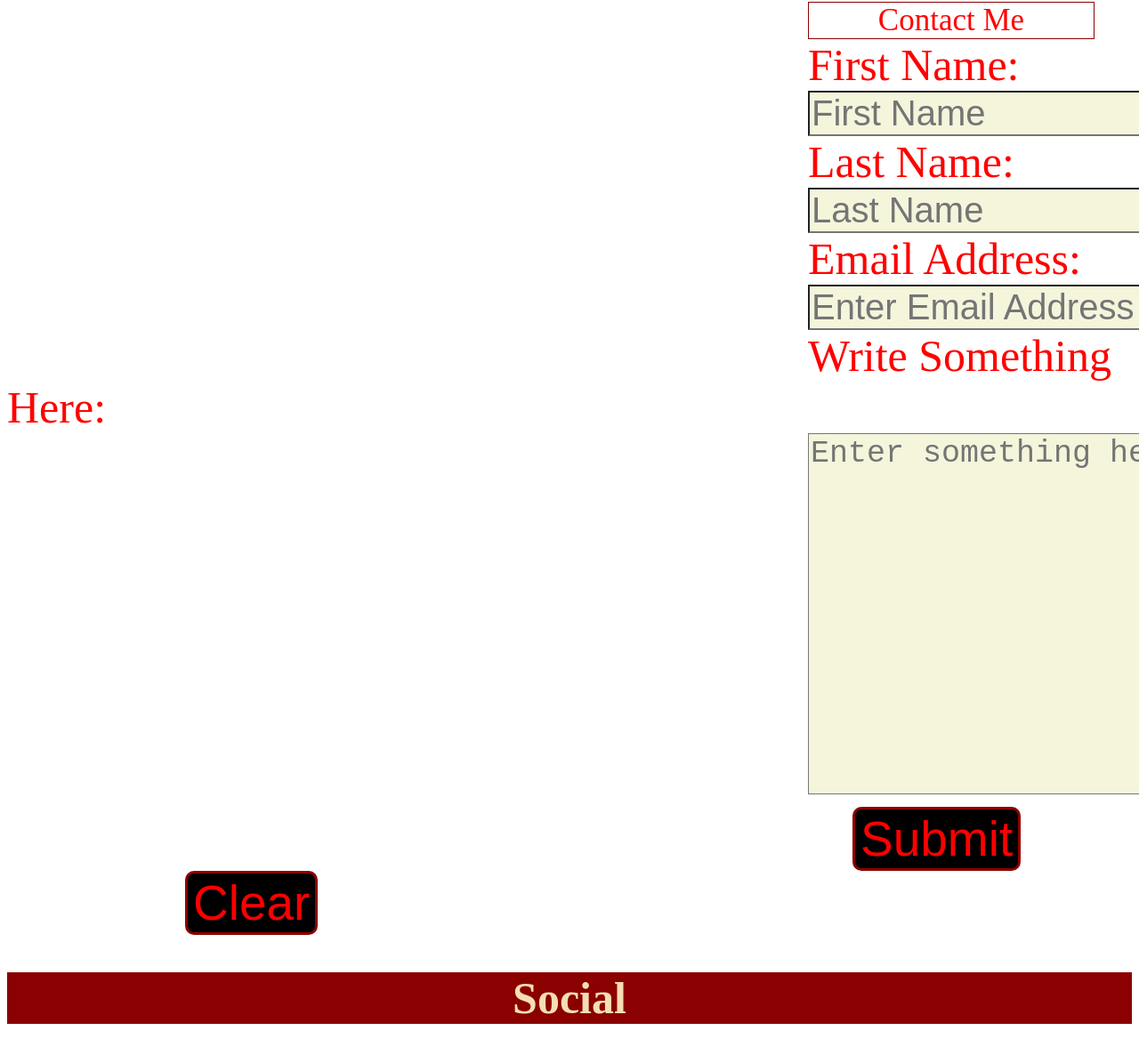
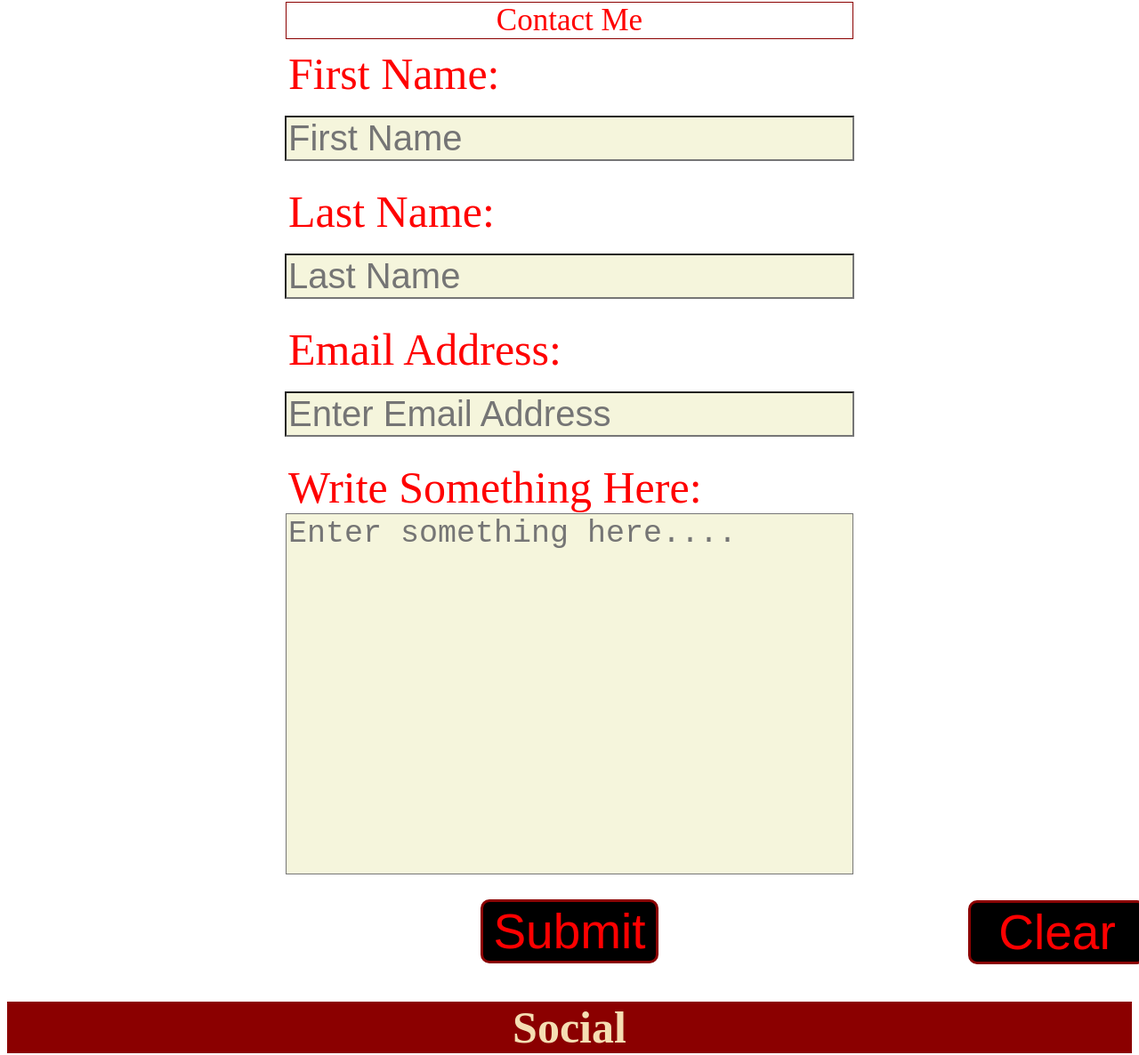
Before and after one commit to darkrider231/darkrider231.github.com, a plain HTML site: page index.html in a window 1280 px wide. Shown: the part 4308-5494 px from the top of the page at 89% size. Drawn offline with Linux system fonts and the light colour scheme.

Commit message:
Updated Website

```diff
--- a/index.css
+++ b/index.css
@@ -341,24 +341,29 @@
   }
 
   #contact legend {
+    display: block;
+    margin: 0 auto;
+    width: 50%;
     text-align: center;
     font-size: 35px;
     color: red;
     border: 1px solid darkred;
-      width: 25%;
-      margin-left: 900px;
   }
 
   #contact label {
+    display: block;
+    margin: 0 auto;
+    width: 50%;
     font-size: 50px;
-      margin-left: 900px;
     color: red;
     margin-top: 10px;
   }
 
   #contact input {
+    display: block;
+    margin: 0 auto;
+    width: 50%;
     font-size: 40px;
-      margin-left: 900px;
     color: red;
     background: beige;
   }
@@ -368,8 +373,10 @@
   }
 
   #contact textarea {
+    display: block;
+    margin: 0 auto;
+    width: 50%;
     font-size: 35px;
-      margin-left: 900px;
     resize: none;
     background: beige;
   }
@@ -379,12 +386,14 @@
   }
 
   #contact .submit {
+      display: block;
+      margin: 0 auto;
+      width: 200px;
       font-size: 55px;
       background: black;
       color: red;
       border: 3px solid darkred;
       border-radius: 10px;
-      margin-left: 950px;
       margin-top: 10px;
   }
 
@@ -395,12 +404,16 @@
   }
 
   #contact .clear {
+    display: block;
+    margin: 0 auto;
+    width: 200px;
     font-size: 55px;
     background: black;
     color: red;
     border: 3px solid darkred;
     border-radius: 10px;
-    margin-left: 200px;
+    margin-top: -71px;
+    margin-left: 1080px;
   }
 
   #contact .clear:hover {
@@ -416,7 +429,7 @@
   #social .twitter {
       height: 100px;
       width: 100px;
-      margin-left: 300px;
+      margin-left: 250px;
   }
 
   #social .github:hover,
```
Lines whose indentation alone changed are shown as unchanged.
